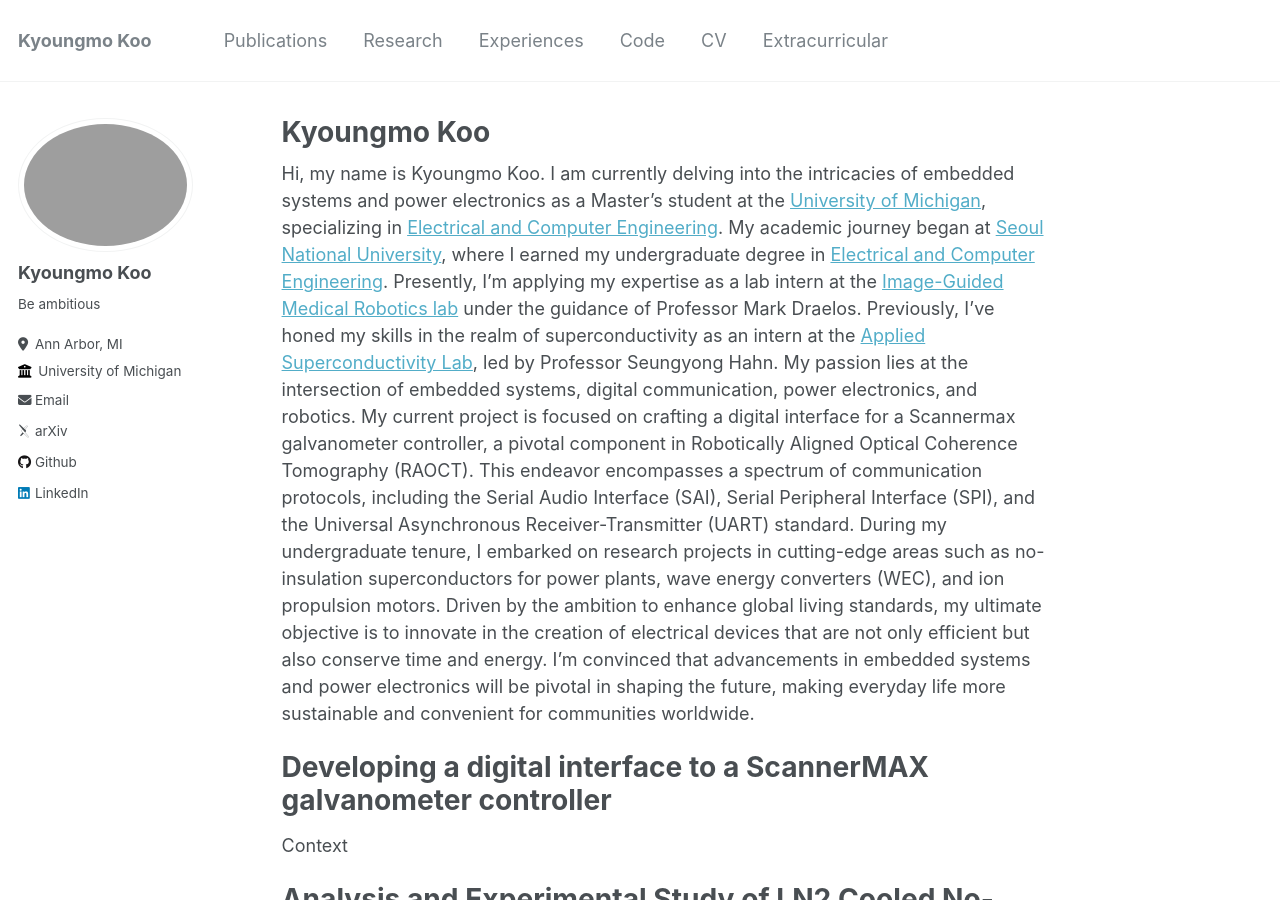
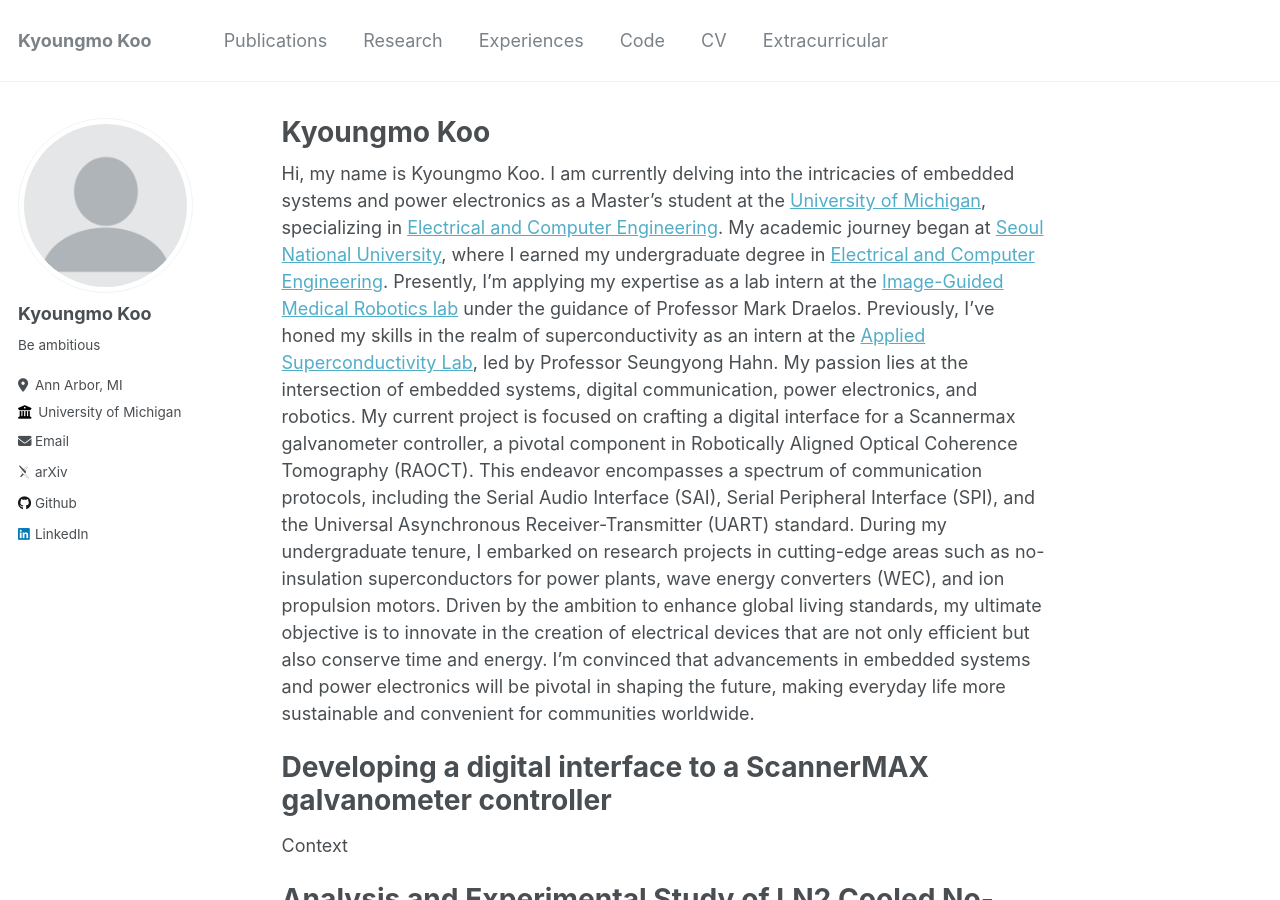
Before and after one commit to kyoungmokoo/kyoungmokoo.github.io, a Jekyll site: the page built from _pages/about.md, in a window 1280 px wide and 900 px high. Built offline with Jekyll 4.4.1, drawn with Linux system fonts in a browser that asks for light colours; some web fonts are replaced.

Commit message:
modified 8

```diff
--- a/_config.yml
+++ b/_config.yml
@@ -21,7 +21,7 @@ repository               : "kyoungmokoo/kyoungmokoo.github.io"
 #               Additional customization can be done by editing /_includes/author-profile.html
 author:
   # Biographic information
-  avatar           : <img src='images/kmkoo_photo2.jpg'>
+  avatar           : "profile.png"
   name             : "Kyoungmo Koo"
   pronouns         : # example: "she/her"
   bio              : "Be ambitious"
```
